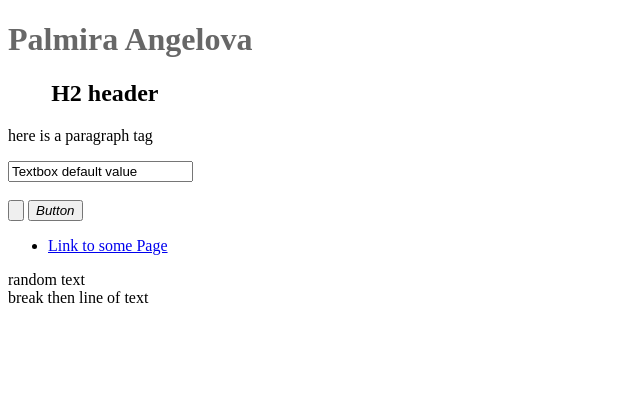
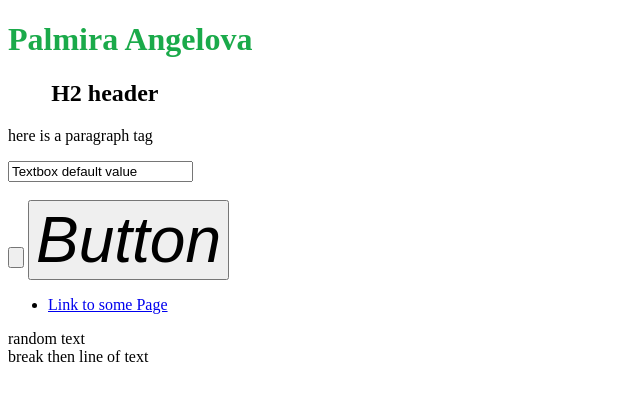
Before and after one commit to palmi91/html-playground, a plain HTML site: page index.html in a window 1280 px wide. Shown: the whole page, without its empty margins (0-640 px from the left). Drawn offline with Linux system fonts and the light colour scheme.

Commit message:
morestuff

```diff
--- a/index.html
+++ b/index.html
@@ -8,11 +8,14 @@
 </head>
 <style>
     h1 {
-        color: #676767;
+        color: #1aaa4a;
     }
 
     button{
         font-style: italic;
+    }
+    #mybutton {
+        font-size: 4em
     }
 </style>
 <style>
@@ -27,7 +30,7 @@
     </form>
     <br>
     <input type="button">
-    <button>
+    <button id="mybutton">
         Button
     </button>
     <div class="container">
```
